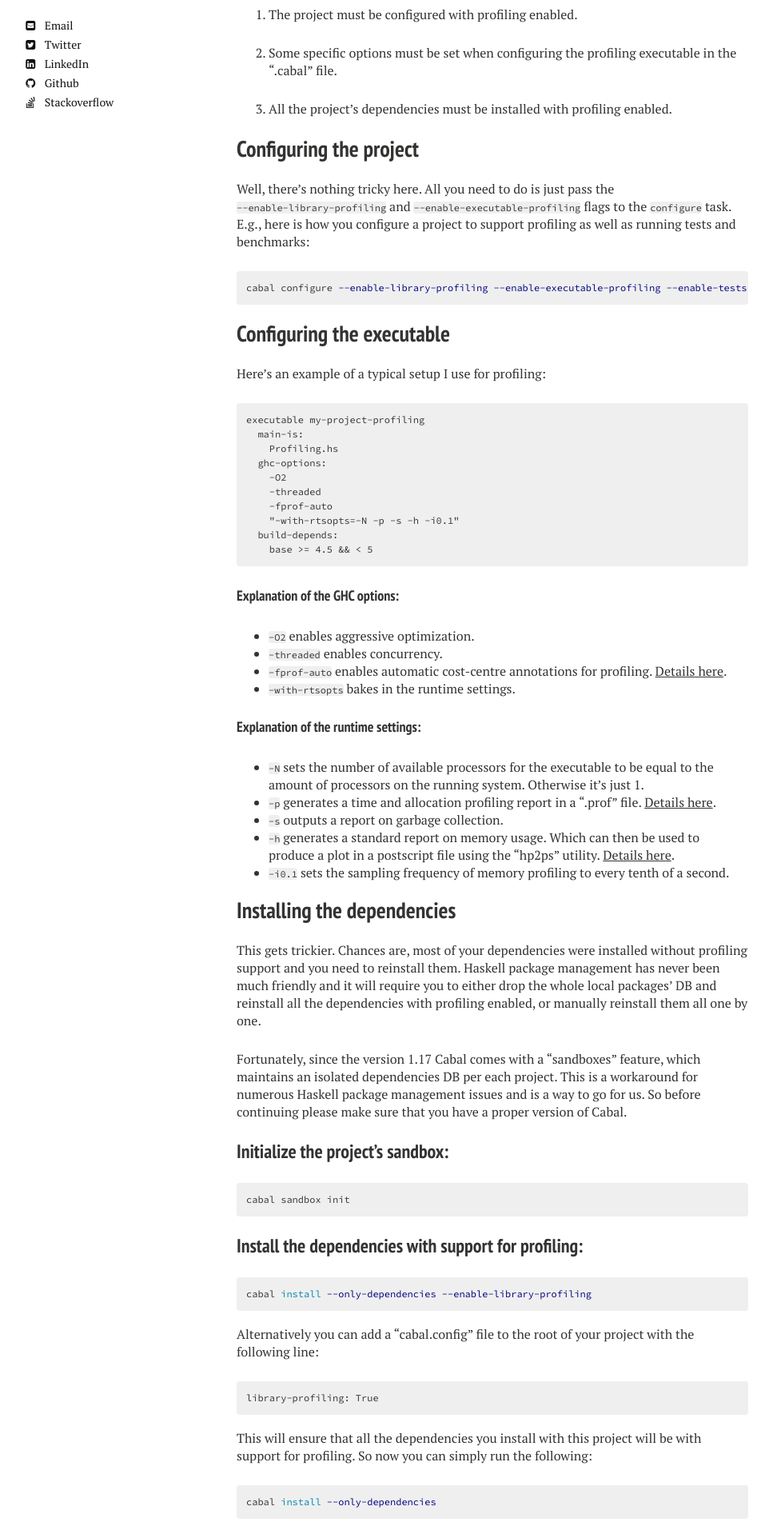
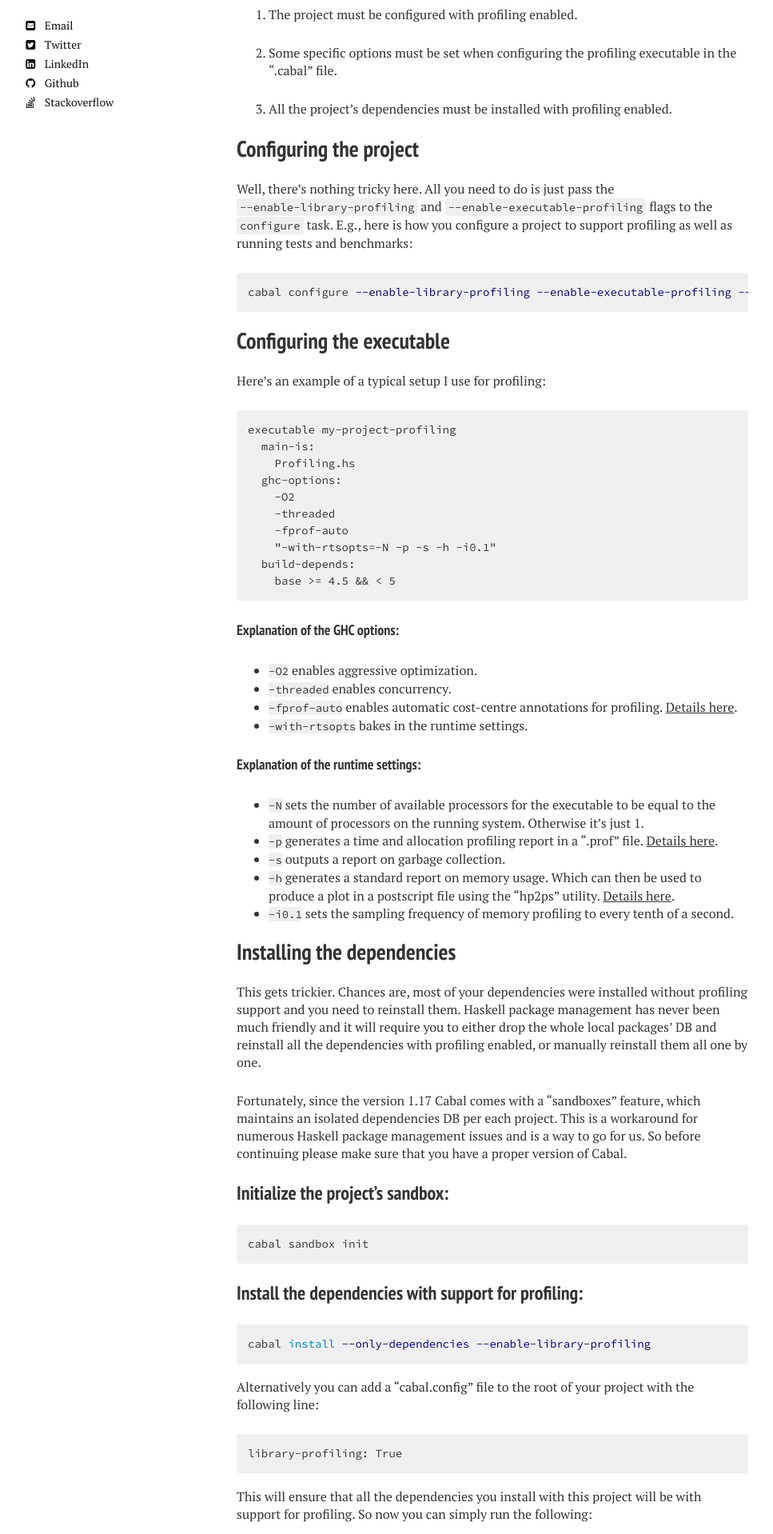
Before and after one commit to nikita-volkov/nikita-volkov.github.io, a Jekyll site: the page built from _posts/2014-06-26-profiling-cabal-projects.md, in a window 1280 px wide. Shown: the part 325-2243 px from the top of the page at 80% size, without its empty margins (24-991 px from the left). Built offline with Jekyll 4.4.1, drawn with Linux system fonts in a browser that asks for light colours; nearby versions of some CDN libraries; comment, search, counter and statistics services are not loaded.

Commit message:
Font sizes

```diff
--- a/_sass/my-fixes-of-this-fucking-mess.scss
+++ b/_sass/my-fixes-of-this-fucking-mess.scss
@@ -1,8 +1,13 @@
 p code, li code {
+  font-size: 14px;
   padding: 0;
   margin: 0;
   white-space: pre;
   border: none;
+}
+
+p code {
+  padding: 2px 4px;
 }
 
 p+p {
@@ -12,4 +17,5 @@ p+p {
 
 code, kbd, pre, samp {
   font-family: Source Code Pro, monospace;
+  font-size: 14px;
 }
```
